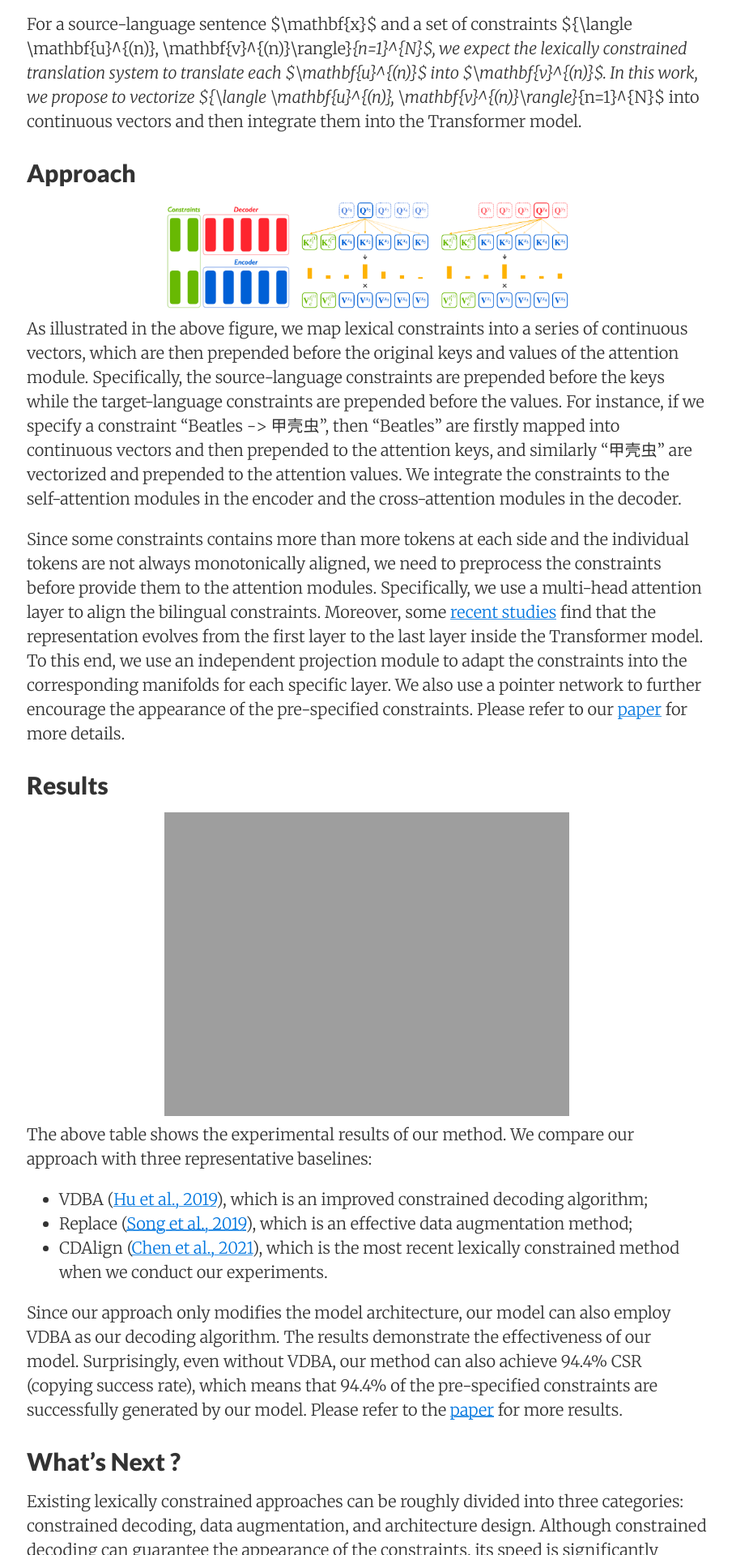
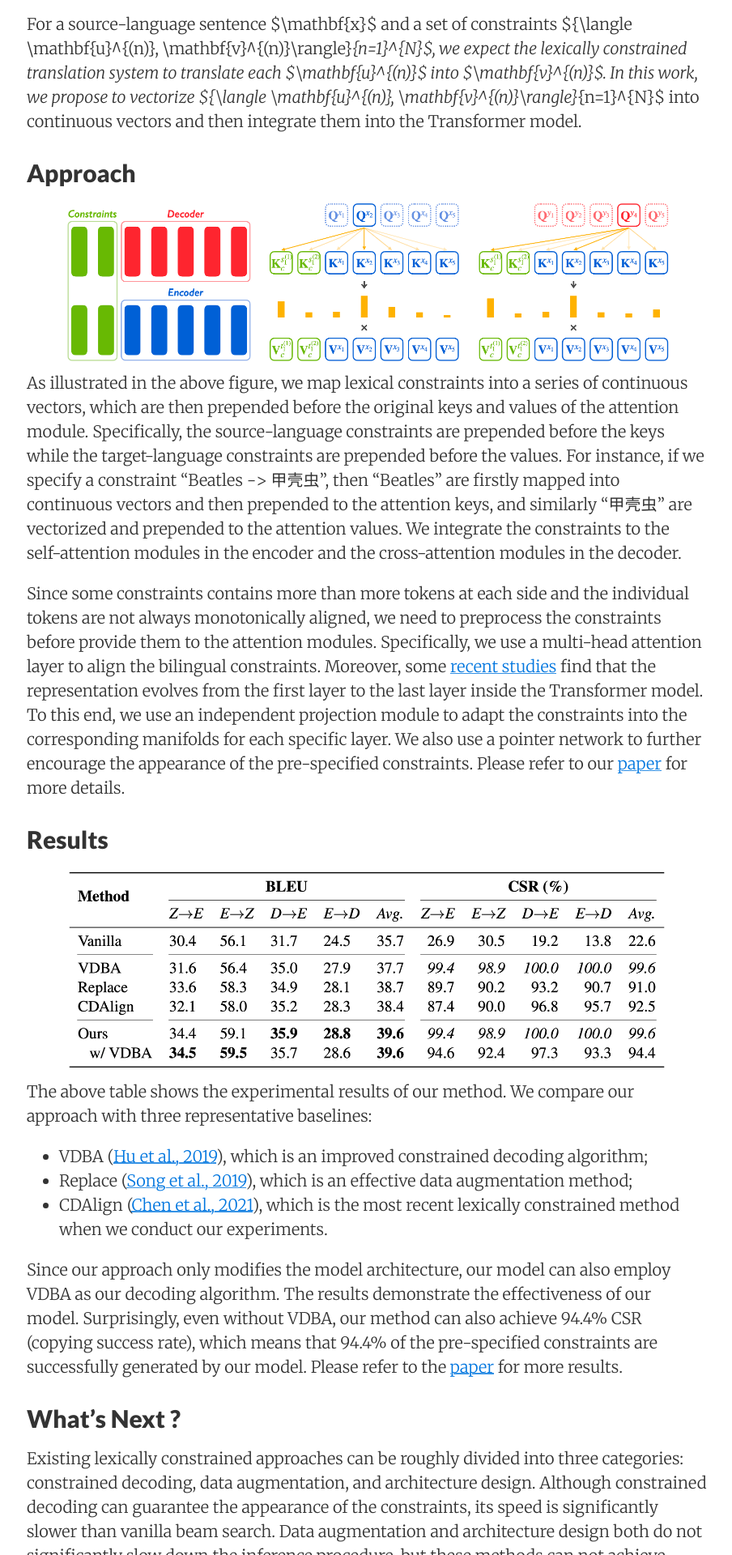
Before and after one commit to thumtblog/thumtblog.github.io, a Jekyll site: the page built from _posts/2022-10-15-vectorized-lexical-constraints.md, in a window 1280 px wide. Shown: the part 1025-2945 px from the top of the page at 81% size, without its empty margins (187-1091 px from the left). Built offline with Jekyll 4.4.1, drawn with Linux system fonts in a browser that asks for light colours; nearby versions of some CDN libraries; comment, search, counter and statistics services are not loaded.

Commit message:
polish ws

```diff
--- a/_posts/2022-10-15-vectorized-lexical-constraints.md
+++ b/_posts/2022-10-15-vectorized-lexical-constraints.md
@@ -16,14 +16,14 @@ For a source-language sentence $\mathbf{x}$ and a set of constraints $\{\langle
 
 ## Approach
 
-<div align="center"><img src="{{ site.url }}/images/vectorized-lexical-constraints/integrate_attn.png" width=500></div>
+<div align="center"><img src="{{ site.url }}/images/vectorized-lexical-constraints/integrate_attn.png" width=750></div>
 
 As illustrated in the above figure, we map lexical constraints into a series of continuous vectors, which are then prepended before the original keys and values of the attention module. Specifically, the source-language constraints are prepended before the keys while the target-language constraints are prepended before the values. For instance, if we specify a constraint "Beatles -> 甲壳虫", then "Beatles" are firstly mapped into continuous vectors and then prepended to the attention keys, and similarly "甲壳虫" are vectorized and prepended to the attention values. We integrate the constraints to the self-attention modules in the encoder and the cross-attention modules in the decoder.
 
 Since some constraints contains more than more tokens at each side and the individual tokens are not always monotonically aligned, we need to preprocess the constraints before provide them to the attention modules. Specifically, we use a multi-head attention layer to align the bilingual constraints. Moreover, some [recent studies](https://aclanthology.org/D19-1448.pdf) find that the representation evolves from the first layer to the last layer inside the Transformer model. To this end, we use an independent projection module to adapt the constraints into the corresponding manifolds for each specific layer. We also use a pointer network to further encourage the appearance of the pre-specified constraints. Please refer to our [paper](https://aclanthology.org/2022.acl-long.487) for more details.
 
 ## Results
-<div align="center"><img src="{{ site.url }}/images/vectorized-lexical-constraints/result-1.png" width=500></div>
+<div align="center"><img src="{{ site.url }}/images/vectorized-lexical-constraints/result_1.png" width=750></div>
 
  The above table shows the experimental results of our method. We compare our approach with three representative baselines:
  * VDBA ([Hu et al., 2019](https://aclanthology.org/N19-1090)), which is an improved constrained decoding algorithm;
```
